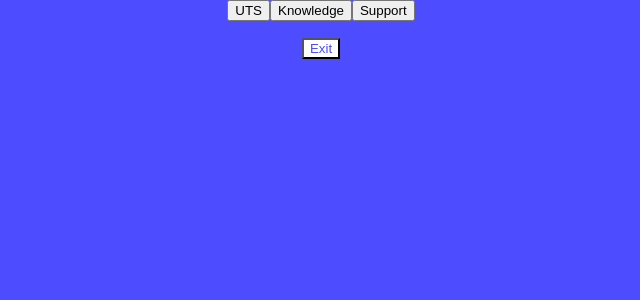
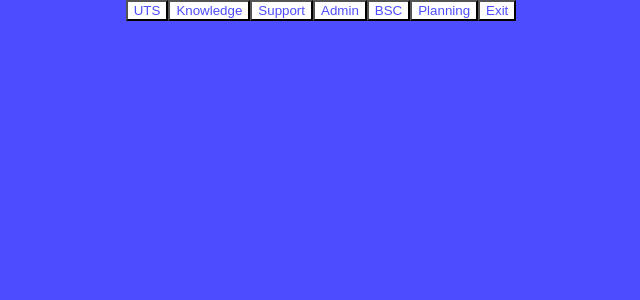
Before and after one commit to wkpescherine/PROJECTS-2024, a React (Create React App) app in the folder musik/: page /dashboard in a window 1280 px wide. Shown: the top 300 px of the page, without its empty margins (319-959 px from the left). Built offline with nearby package versions, Linux system fonts and the light colour scheme.

Commit message:
musik:       0.7:           Added BSC sectio           Added Admin section           Added Admin Sidbar           Addee Admin Display           Added Planning section

```diff
--- /dev/null
+++ b/musik/src/admin.js
@@ -0,0 +1,20 @@
+import React, {useState} from 'react';
+import './App.css';
+//import {useNavigate} from 'react-router-dom'
+
+import AdminSideBar from "./admin_sidebar";
+import AdminDisplay from "./admin_display";
+
+export default function Admin (){
+    const [ subSection, setSubSection] = useState("None")
+
+    return (
+        <div>
+           <p>Admin Section under development</p>
+           <div style={{display: "flex",justifyContent: "center"}}>
+                < AdminSideBar />
+                < AdminDisplay />
+            </div>
+        </div>
+    );
+}
--- /dev/null
+++ b/musik/src/admin_display.js
@@ -0,0 +1,9 @@
+import './App.css';
+
+export default function Display (){
+    return (
+        <div>
+            <p>Admin Display area under development</p>
+        </div>
+    );
+}
--- /dev/null
+++ b/musik/src/admin_sidebar.js
@@ -0,0 +1,15 @@
+import './App.css';
+
+export default function Admin_Sidebar (){
+    return (
+        <div>
+            <button class="invertButtonSidebar">Support</button>
+            <br></br>
+            <button class="invertButtonSidebar">Admin</button>
+            <br></br>
+            <button class="invertButtonSidebar">IAMS</button>
+            <br></br>
+            <button class="invertButtonSidebar">Reportd</button>
+        </div>
+    );
+}
--- /dev/null
+++ b/musik/src/bsc.js
@@ -0,0 +1,13 @@
+import React, {useState} from 'react';
+import './App.css';
+//import {useNavigate} from 'react-router-dom'
+
+export default function BSC (){
+    const [ subSection, setSubSection] = useState("None")
+
+    return (
+        <div>
+           <p>BSC Section under development</p>
+        </div>
+    );
+}
--- a/musik/src/dashboard.js
+++ b/musik/src/dashboard.js
@@ -1,10 +1,13 @@
 import './App.css';
 import {useNavigate} from 'react-router-dom'
+import { useState } from 'react';
 
+import BSC from "./bsc";
 import UTS from "./uts";
 import Knowledge from './knowledge';
 import Support from './support';
-import { useState } from 'react';
+import Planning from "./planning";
+import Admin from './admin';
 
 function Dashboard (){
     const [ sectionActive, setSectionActive] = useState("None")
@@ -19,13 +22,25 @@ function Dashboard (){
             <div >
                 <div style={{display: "flex",justifyContent: "center"}}>
                     <div style={{display: "flex",justifyContent: "center"}}>
-                        <button onClick={() => {setSectionActive("UTS")}}>UTS</button>
+                        <button class='invertButton' onClick={() => {setSectionActive("UTS")}}>UTS</button>
                     </div>
                     <div style={{display: "flex",justifyContent: "center"}}>
-                       <button onClick={() => {setSectionActive("Knowledge")}}> Knowledge</button>
+                       <button class='invertButton' onClick={() => {setSectionActive("Knowledge")}}> Knowledge</button>
                     </div>
                     <div style={{display: "flex",justifyContent: "center"}}>
-                        <button onClick={() => {setSectionActive("Support")}}>Support</button>
+                        <button class='invertButton' onClick={() => {setSectionActive("Support")}}>Support</button>
+                    </div>
+                    <div style={{display: "flex",justifyContent: "center"}}>
+                        <button class='invertButton' onClick={() => {setSectionActive("Admin")}}>Admin</button>
+                    </div>
+                    <div style={{display: "flex",justifyContent: "center"}}>
+                        <button class='invertButton' onClick={() => {setSectionActive("BSC")}}>BSC</button>
+                    </div>
+                    <div style={{display: "flex",justifyContent: "center"}}>
+                        <button class='invertButton' onClick={() => {setSectionActive("Planning")}}>Planning</button>
+                    </div>
+                    <div style={{display: "flex",justifyContent: "center"}}>
+                        <button class='invertButton' onClick={RedirectTo}>Exit</button>
                     </div>
                 </div>
             </div>
@@ -33,9 +48,9 @@ function Dashboard (){
                 { sectionActive === "UTS" && < UTS />}
                 { sectionActive === "Knowledge" && < Knowledge />}
                 { sectionActive === "Support" && < Support />}
-                <p>
-                    <button class='invertButton' onClick={RedirectTo}>Exit</button>
-                </p>
+                { sectionActive === "BSC" && < BSC />}
+                { sectionActive === "Planning" && < Planning />}
+                { sectionActive === "Admin" && < Admin />}
             </div>
         </div>
     );
--- a/musik/src/main.js
+++ b/musik/src/main.js
@@ -34,7 +34,7 @@ function Main() {
             <p>
                 <button class='invertButton' onClick={RedirectTo}>Login</button>
             </p>
-            <p>version 0.6 </p>
+            <p>version 0.7 </p>
         </div>
     );
 }
--- /dev/null
+++ b/musik/src/planning.js
@@ -0,0 +1,13 @@
+import React, {useState} from 'react';
+import './App.css';
+//import {useNavigate} from 'react-router-dom'
+
+export default function Planning (){
+    const [ subSection, setSubSection] = useState("None")
+
+    return (
+        <div>
+           <p>Planning Section under development</p>
+        </div>
+    );
+}
```
Also changed, not shown: 1 other file (tests, documents, lock files or other folders).
